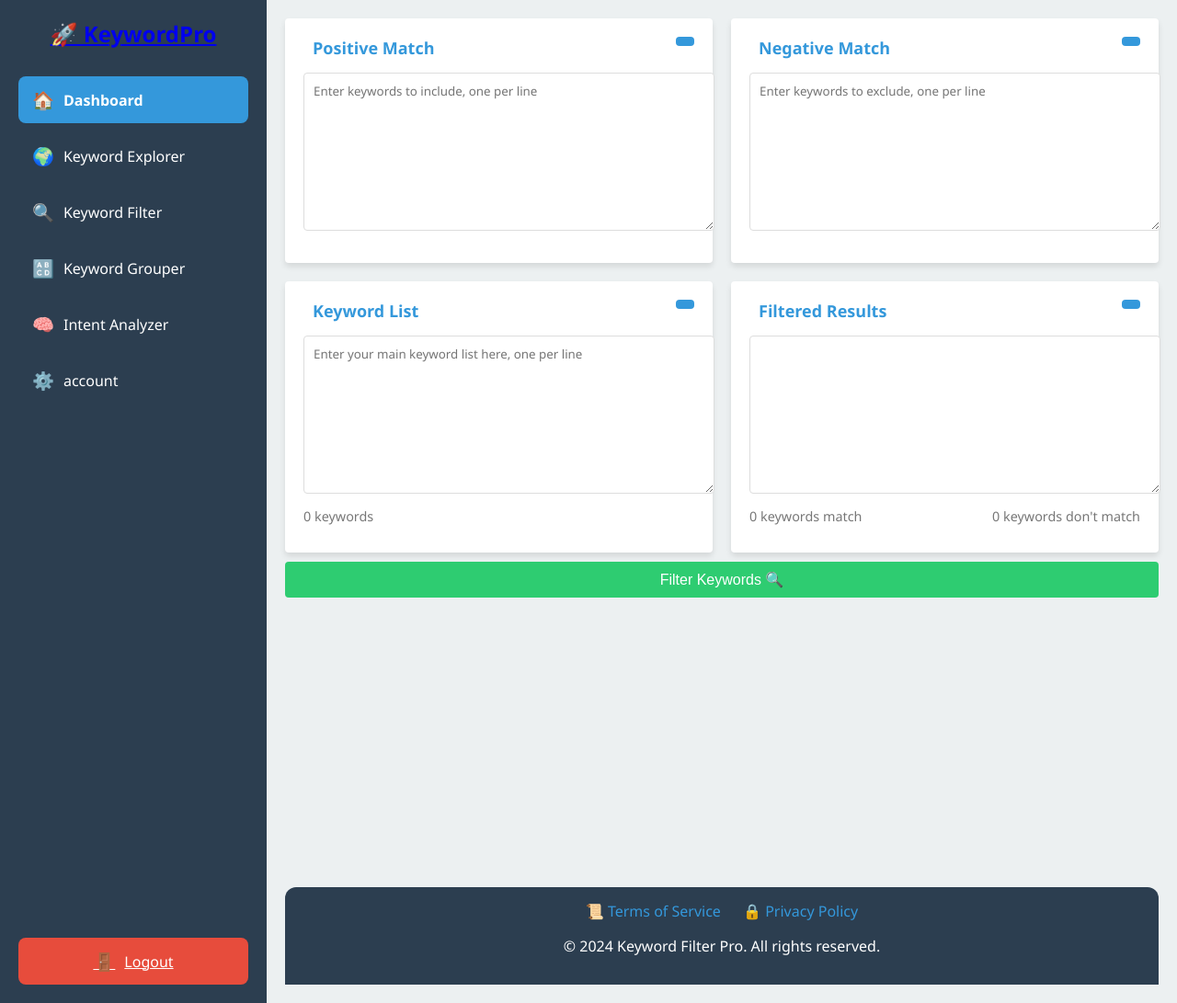
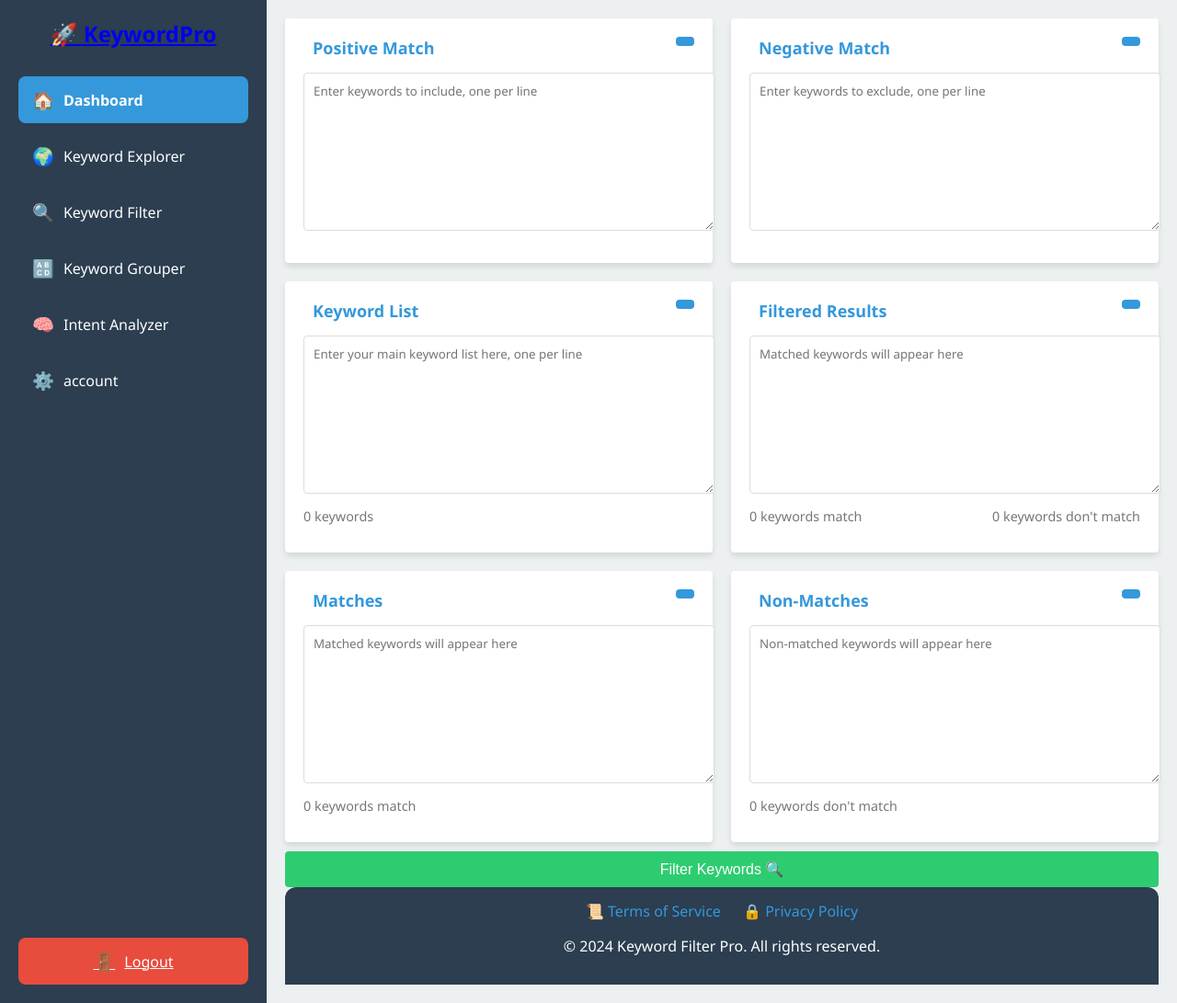
Before and after one commit to simowardi/Keyword-Mapper-Pro, a Flask app: page /keyword/keyword_filter in a window 1280 px wide. Shown: the whole page at 92% size. Run offline with Flask 3, Linux system fonts and the light colour scheme; the visitor is signed in with stand-in values (Sample User, id 1).

Commit message:
update Keyword filter html

```diff
--- a/KMP/templates/keyword_filter.html
+++ b/KMP/templates/keyword_filter.html
@@ -41,15 +41,32 @@
 				</div>
 				<div class="filter-box">
 					<h2><i class="fas fa-filter"></i> Filtered Results</h2>
-					<textarea id="filteredResults" readonly></textarea>
+					<textarea id="filteredResults" readonly placeholder="Matched keywords will appear here"></textarea>
 					<div class="keyword-count">
 						<span id="matchCount">0 keywords match</span>
 						<span id="noMatchCount" style="float: right;">0 keywords don't match</span>
 					</div>
 					<button class="copy-btn" onclick="copyToClipboard('filteredResults')"><i class="fas fa-copy"></i></button>
 				</div>
+				<div class="filter-box">
+					<h2><i class="fas fa-check-circle"></i> Matches</h2>
+					<textarea id="matches" readonly placeholder="Matched keywords will appear here"></textarea>
+					<div class="keyword-count">
+						<span id="matchCount">0 keywords match</span>
+					</div>
+					<button class="copy-btn" onclick="copyToClipboard('matches')"><i class="fas fa-copy"></i></button>
+				</div>
+				<div class="filter-box">
+					<h2><i class="fas fa-times-circle"></i> Non-Matches</h2>
+					<textarea id="non_matches" readonly placeholder="Non-matched keywords will appear here"></textarea>
+					<div class="keyword-count">
+						<span id="noMatchCount">0 keywords don't match</span>
+					</div>
+					<button class="copy-btn" onclick="copyToClipboard('non_matches')"><i class="fas fa-copy"></i></button>
+				</div>
 			</div>
 			<button class="filter-btn" onclick="filterKeywords()">Filter Keywords 🔍</button>
+
 			<div class="footer">
 				<a href="{{ url_for('terms') }}" target="_blank">📜 Terms of Service</a>
 				<a href="{{ url_for('privacy') }}" target="_blank">🔒 Privacy Policy</a>
```
